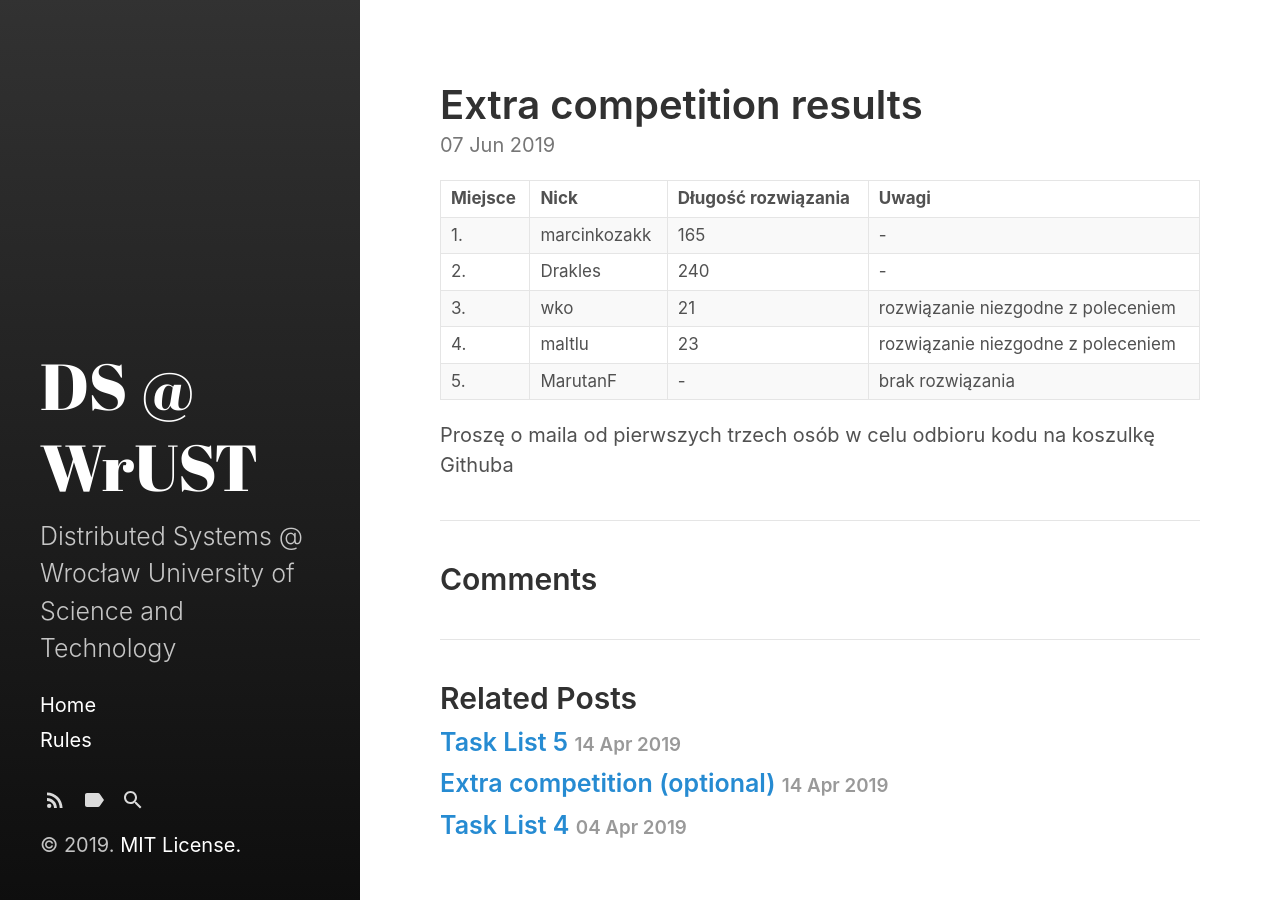
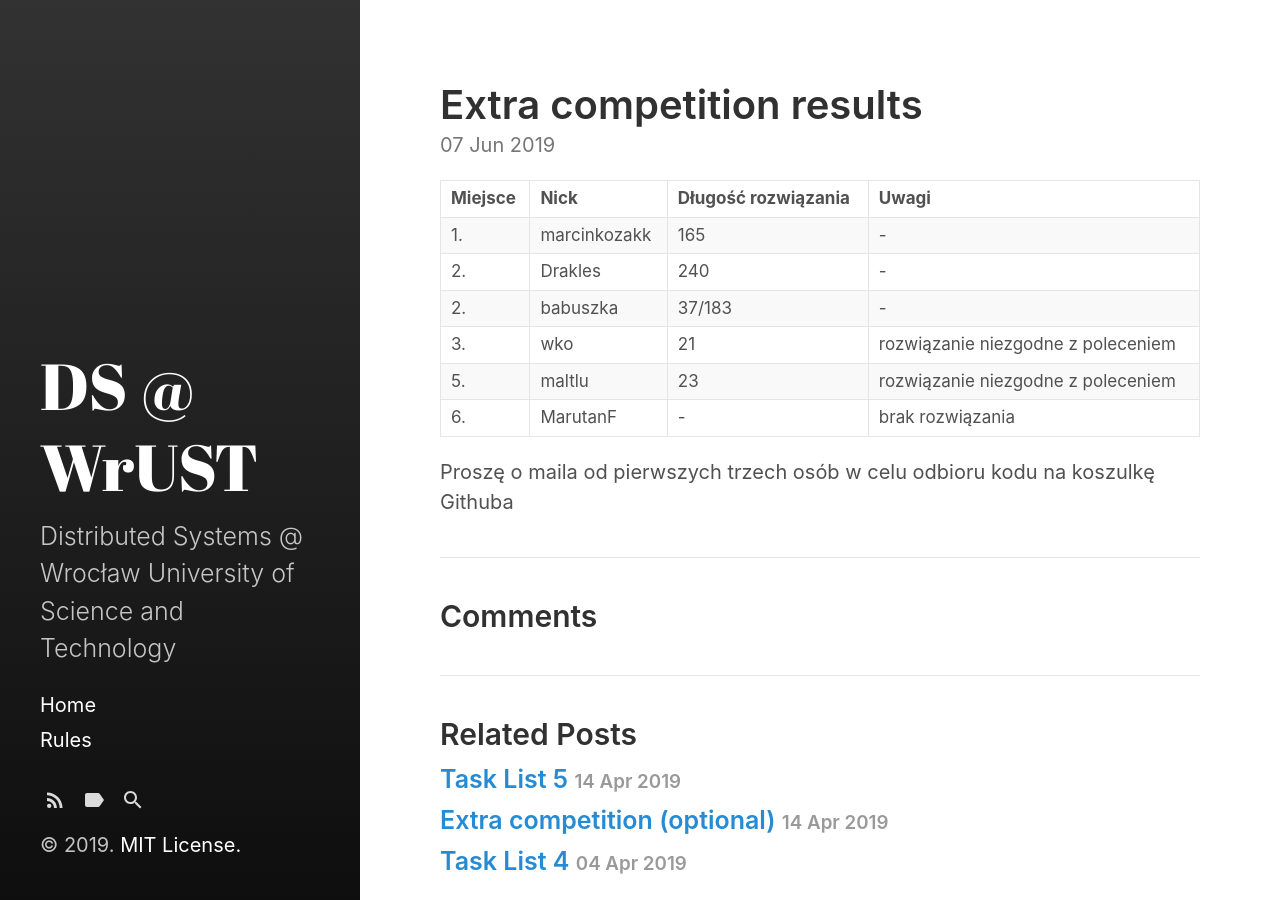
Before and after one commit to distributed-systems-wrust/distributed.github.com, a Jekyll site: the page built from _posts/2019-06-07-extra-results.md, in a window 1280 px wide. Built offline with Jekyll 4.4.1, drawn with Linux system fonts in a browser that asks for light colours.

Commit message:
competition update

```diff
--- a/_posts/2019-06-07-extra-results.md
+++ b/_posts/2019-06-07-extra-results.md
@@ -7,9 +7,10 @@ title: Extra competition results
 | ------ | ------ | ----- |------- |
 |1.| marcinkozakk  | 165| - |
 |2.| Drakles | 240 | - |
+|2.|  babuszka |   37/183 | - |
 |3.|  wko |   21 | rozwiązanie niezgodne z poleceniem |
-|4.| maltlu |23 | rozwiązanie niezgodne z poleceniem |
-|5.| MarutanF | -  | brak rozwiązania |
+|5.| maltlu |23 | rozwiązanie niezgodne z poleceniem |
+|6.| MarutanF | -  | brak rozwiązania |
 
 
 Proszę o maila od pierwszych trzech osób w celu odbioru kodu na koszulkę Githuba
```
